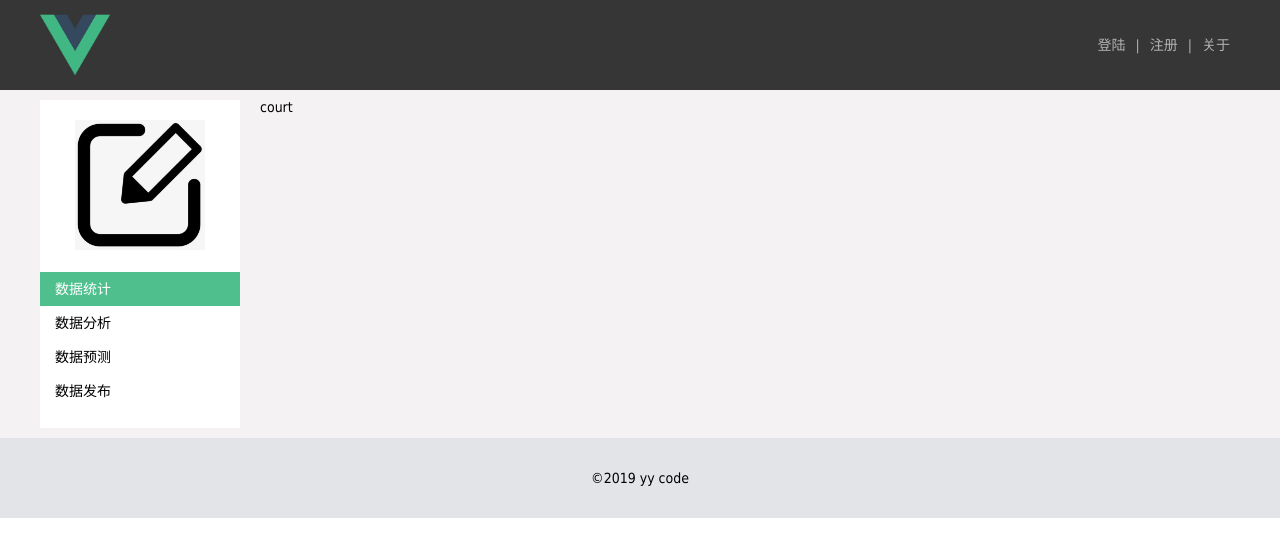
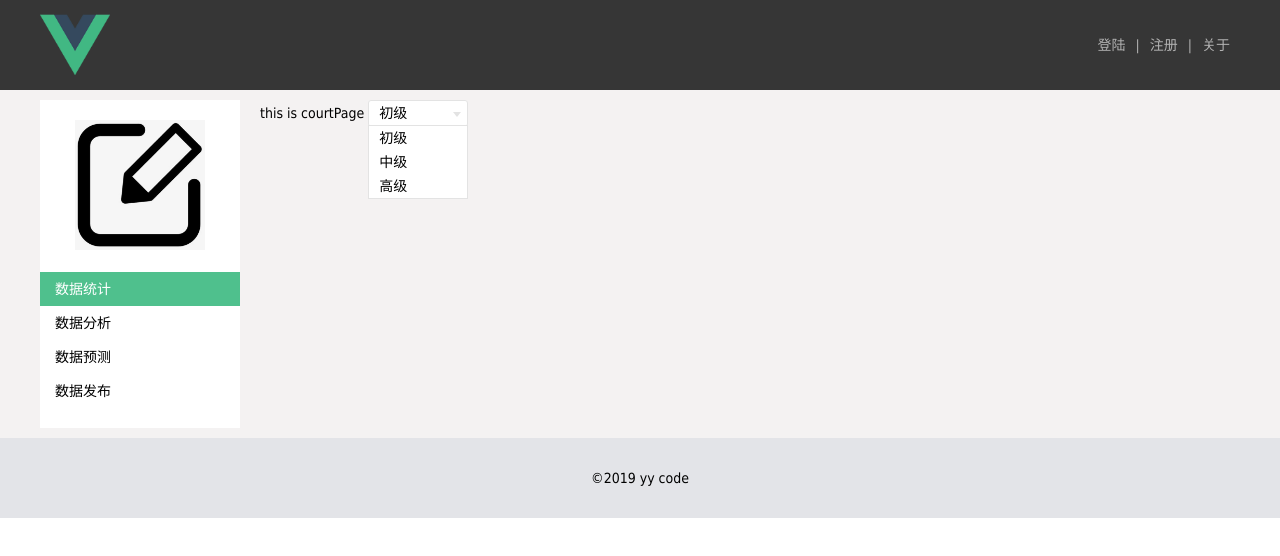
Before and after one commit to jackyongyu/vue, a Vue app in the folder myProject/: page /detail/court in a window 1280 px wide. Shown: the top 556 px of the page. Built offline with nearby package versions, Linux system fonts and the light colour scheme; what vue-resource would draw is missing.

Commit message:
selction数据遍历成功

```diff
--- a/myProject/src/components/detail/court.vue
+++ /dev/null
@@ -1,12 +0,0 @@
-<template>
-  <div>court</div>
-</template>
-
-<script>
-export default {
-  name: "Court"
-};
-</script>
-
-<style>
-</style>
--- /dev/null
+++ b/myProject/src/components/selection.vue
@@ -0,0 +1,93 @@
+<template>
+  <div class="selection-component">
+    <div class="selection-show">
+      <span>{{selectionsData[nowIndex].label}}</span>
+      <div class="arrow"></div>
+    </div>
+    <div class="selection-list">
+      <ul>
+        <li v-for="(item,index) in selectionsData" :key="index">{{selectionsData[index].label}}</li>
+      </ul>
+    </div>
+  </div>
+</template>
+
+<script>
+export default {
+  name: "Selection",
+  props: {
+    selectionsData: {
+      type: Array,
+      default:[{
+        label:'--选择--',
+        value:0,
+      }]
+    }
+  },
+  data(){
+    return{
+      nowIndex:0,
+    }
+  }
+};
+</script>
+
+<style scoped>
+.selection-component {
+  position: relative;
+  display: inline-block;
+}
+.selection-show {
+  border: 1px solid #e3e3e3;
+  padding: 0 20px 0 10px;
+  display: inline-block;
+  position: relative;
+  cursor: pointer;
+  height: 25px;
+  line-height: 25px;
+  border-radius: 3px;
+
+  width: 68px;
+  background: #fff;
+}
+.selection-show .arrow {
+  display: inline-block;
+  border-left: 4px solid transparent;
+  border-right: 4px solid transparent;
+  border-top: 5px solid #e3e3e3;
+  width: 0;
+  height: 0;
+  margin-right: -14px;
+  margin-left: 6px;
+  margin-top: -1px;
+  vertical-align: middle;
+
+  position: absolute;
+  right: 20px;
+  top: 12px;
+}
+.selection-list {
+  display: inline-block;
+  position: absolute;
+  left: 0;
+  top: 25px;
+  width: 100px;
+  background: #fff;
+  border-top: 1px solid #e3e3e3;
+  border-bottom: 1px solid #e3e3e3;
+  z-index: 5;
+}
+.selection-list li {
+  padding: 5px 15px 5px 10px;
+  border-left: 1px solid #e3e3e3;
+  border-right: 1px solid #e3e3e3;
+  cursor: pointer;
+  background: #fff;
+  white-space: nowrap;
+  overflow: hidden;
+  text-overflow: ellipsis;
+}
+.selection-list li:hover {
+  background: #e3e3e3;
+}
+</style>
--- /dev/null
+++ b/myProject/src/pages/detail/court.vue
@@ -0,0 +1,38 @@
+<template>
+  <div>
+    this is courtPage
+  <Selection :selectionsData="productType"></Selection>
+  </div>
+</template>
+
+<script>
+import Selection from '../../components/selection'
+export default {
+  name: "Court",
+  components:{
+    Selection,
+  },
+  data(){
+   return{
+     productType:[
+       {
+         label:'初级',
+         value:0,
+       },
+        {
+         label:'中级',
+         value:0,
+       },
+        {
+         label:'高级',
+         value:0,
+       },
+     ]
+
+   }
+  }
+};
+</script>
+
+<style>
+</style>
```
Also changed, not shown: myProject/src/main.js (+4 -4 lines), myProject/src/pages/detail/analysis.vue (renamed from myProject/src/components/detail/analysis.vue), myProject/src/pages/detail/forecast.vue (renamed from myProject/src/components/detail/forecast.vue), myProject/src/pages/detail/publish.vue (renamed from myProject/src/components/detail/publish.vue).
